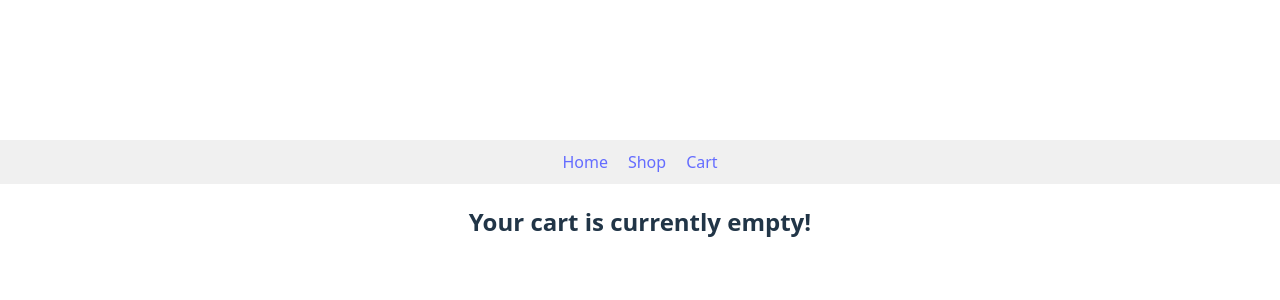
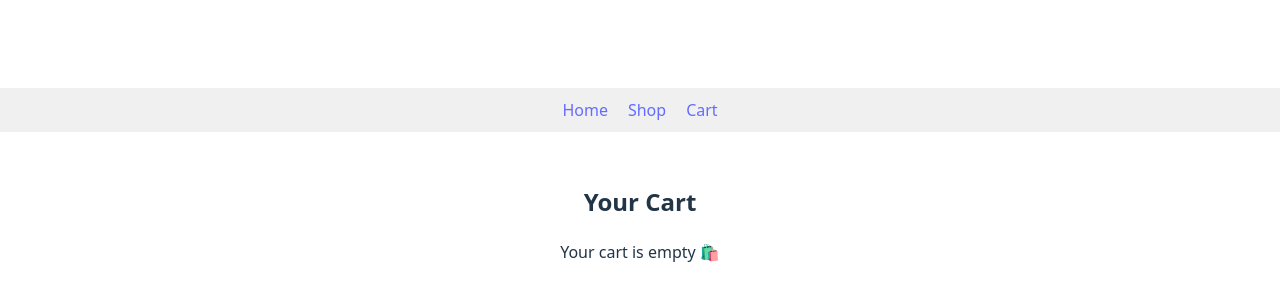
Before and after one commit to angietseng/shopping-ml-site, a React (Vite) app in the folder client/: page /cart in a window 1280 px wide. Shown: the part 200-500 px from the top of the page. Built offline with nearby package versions, Linux system fonts and the light colour scheme.

Commit message:
Update Cart.jsx to receive the cart prop

```diff
--- a/client/src/pages/Cart.jsx
+++ b/client/src/pages/Cart.jsx
@@ -1,3 +1,29 @@
-export default function Cart() {
-  return <h2>Your cart is currently empty!</h2>;
+import React from "react";
+
+export default function Cart({ cart }) {
+  const total = cart.reduce((sum, item) => sum + item.price * item.quantity, 0);
+
+  return (
+    <div style={{ padding: "2rem" }}>
+      <h2>Your Cart</h2>
+
+      {cart.length === 0 ? (
+        <p>Your cart is empty 🛍️</p>
+      ) : (
+        <div>
+          <ul style={{ listStyle: "none", padding: 0 }}>
+            {cart.map(item => (
+              <li key={item._id} style={{ marginBottom: "1rem" }}>
+                <strong>{item.name}</strong><br />
+                ${item.price} × {item.quantity} = <strong>${item.price * item.quantity}</strong>
+              </li>
+            ))}
+          </ul>
+
+          <hr />
+          <h3>Total: ${total.toFixed(2)}</h3>
+        </div>
+      )}
+    </div>
+  );
 }
```
